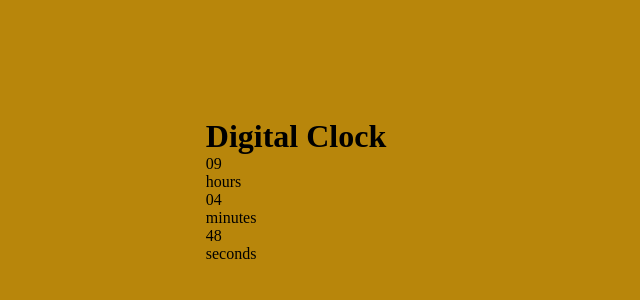
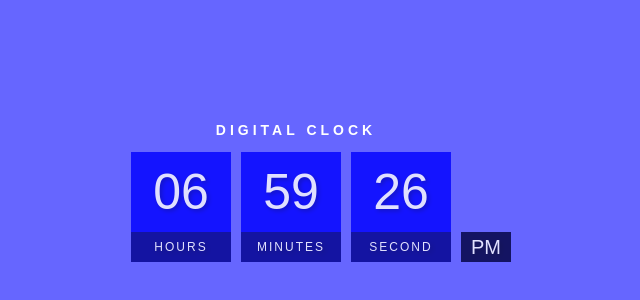
Before and after one commit to HohammedHussein/30_projects, a plain HTML site: page 9_Digital_clock/index.html in a window 1280 px wide. Shown: the part 210-510 px from the top of the page, without its empty margins (344-984 px from the left). Drawn offline with Linux system fonts and the light colour scheme.

Commit message:
finshid 10 from 30 projects

```diff
--- /dev/null
+++ b/10_double_landing/style.css
@@ -0,0 +1,76 @@
+body {
+  margin: 0;
+  display: flex;
+  justify-content: center;
+  align-items: center;
+  height: 100v;
+  text-align: center;
+
+  font-family: Impact, Haettenschweiler, "Arial Narrow Bold", sans-serif;
+}
+h1 {
+  font-size: 50px;
+  color: white;
+  text-shadow: 2px 2px 8px rgba(0, 0, 0, 0.5);
+  backdrop-filter: brightness(0.5);
+  letter-spacing: 4px;
+}
+.btn {
+  border: none;
+  outline: none;
+  padding: 8px 25px;
+  font-size: 18px;
+  border-radius: 8px;
+  cursor: pointer;
+  background-color: black;
+  color: white;
+  transition: all 0.5s ease-in-out;
+  font-family: Impact;
+  box-shadow: 4px 4px 8px rgba(0, 0, 0, 0.5);
+}
+.btn:hover {
+  background-color: white;
+  color: black;
+}
+.split {
+  width: 50%;
+  height: 100%;
+}
+.left {
+  position: absolute;
+  left: 0;
+  top: 0;
+  background-color: brown;
+  background-image: url("https://btech.com/media/catalog/product/cache/22b1bed05f04d71c4a848d770186c3c4/a/3/a3dff4b3e6ebabd3623e22345afd72605c6ac5644e3b26557edf9958b1228bfb.webp");
+  background-size: cover;
+  border-right: 3px solid #000;
+  z-index: 150;
+}
+
+.right {
+  position: absolute;
+  right: 0;
+  top: 0;
+  background-color: aquamarine;
+  background-image: url("https://images.samsung.com/is/image/samsung/p6pim/ae_ar/2401/gallery/ae-ar-galaxy-s24-s928-490242-sm-s928blgqmea-539387341?$Q90_684_547_JPG$");
+  background-size: cover;
+}
+
+.active-right .right {
+  width: 75%;
+}
+.active-right .left {
+  width: 25%;
+}
+
+.active-left .left {
+  width: 75%;
+}
+.active-left .right {
+  width: 25%;
+}
+
+.left,
+.right {
+  transition: width 1.2s ease-in-out;
+}
--- a/9_Digital_clock/index.html
+++ b/9_Digital_clock/index.html
@@ -9,20 +9,26 @@
   <body>
     <div>
       <h1>Digital Clock</h1>
-      <div class="cards">
-        <div class="card">
-          <p class="number">09</p>
-          <p class="name">hours</p>
+      <div class="clock">
+        <div>
+          <span id="hours">09</span>
+          <span class="text">hours</span>
         </div>
-        <div class="card">
-          <p class="number">04</p>
-          <p class="name">minutes</p>
+
+        <div>
+          <span id="minutes">09</span>
+          <span class="text">Minutes</span>
         </div>
-        <div class="card">
-          <p class="number">48</p>
-          <p class="name">seconds</p>
+
+        <div>
+          <span id="seconds">09</span>
+          <span class="text">Second</span>
+        </div>
+        <div>
+          <span id="ampm">AM</span>
         </div>
       </div>
     </div>
+    <script src="main.js"></script>
   </body>
 </html>
--- a/9_Digital_clock/main.js
+++ b/9_Digital_clock/main.js
@@ -0,0 +1,31 @@
+// variables
+
+let hours = document.querySelector("#hours"),
+  minutes = document.querySelector("#minutes"),
+  seconds = document.querySelector("#seconds"),
+  ampm = document.querySelector("#ampm");
+
+function updateClock() {
+  // variables
+  const dateNow = new Date();
+  let hoursNow = dateNow.getHours(),
+    minutesNow = dateNow.getMinutes(),
+    secondsNow = dateNow.getSeconds(),
+    amPm = "AM";
+
+  if (hoursNow > 12) {
+    hoursNow -= 12;
+    amPm = "PM";
+  }
+  hoursNow = hoursNow < 10 ? "0" + hoursNow : hoursNow;
+  minutesNow = minutesNow < 10 ? "0" + minutesNow : minutesNow;
+  secondsNow = secondsNow < 10 ? "0" + secondsNow : secondsNow;
+  hours.textContent = hoursNow;
+  minutes.textContent = minutesNow;
+  seconds.textContent = secondsNow;
+  ampm.textContent = amPm;
+  setTimeout(() => {
+    updateClock();
+  }, 1000);
+}
+updateClock();
--- a/9_Digital_clock/style.css
+++ b/9_Digital_clock/style.css
@@ -1,11 +1,61 @@
-* {
+body {
   margin: 0;
   padding: 0;
+  display: flex;
+  align-items: center;
+  justify-content: center;
+  height: 100vh;
+  font-family: sans-serif;
+  background-color: rgb(0, 0, 255, 0.6);
+  margin: auto;
 }
-body {
+
+h1 {
+  text-transform: uppercase;
+  letter-spacing: 4px;
+  font-size: 14px;
+  text-align: center;
+  color: #fff;
+}
+
+.clock {
+  display: flex;
+  align-items: center;
+  justify-content: center;
+  flex-wrap: wrap;
+}
+.clock div {
+  margin: 5px;
+  position: relative;
+}
+
+.clock span {
+  width: 100px;
+  height: 80px;
+  background-color: blue;
+  opacity: 0.8;
+  color: white;
   display: flex;
   justify-content: center;
   align-items: center;
-  height: 100vh;
-  background-color: darkgoldenrod;
+  font-size: 50px;
+  text-shadow: 2px 2px 4px rgba(0, 0, 0, 0.3);
 }
+
+.clock .text {
+  height: 30px;
+  font-size: 12px;
+  text-transform: uppercase;
+  letter-spacing: 2px;
+  background: darkblue;
+}
+
+div #ampm {
+  position: absolute;
+  top: 25px;
+  height: 30px;
+  width: 50px;
+  text-align: center;
+  font-size: 20px;
+  background-color: rgb(0, 0, 60);
+}
```
Also changed, not shown: 10_double_landing/index.html (added, +22 -0 lines), 10_double_landing/main.js (added, +18 -0 lines).
